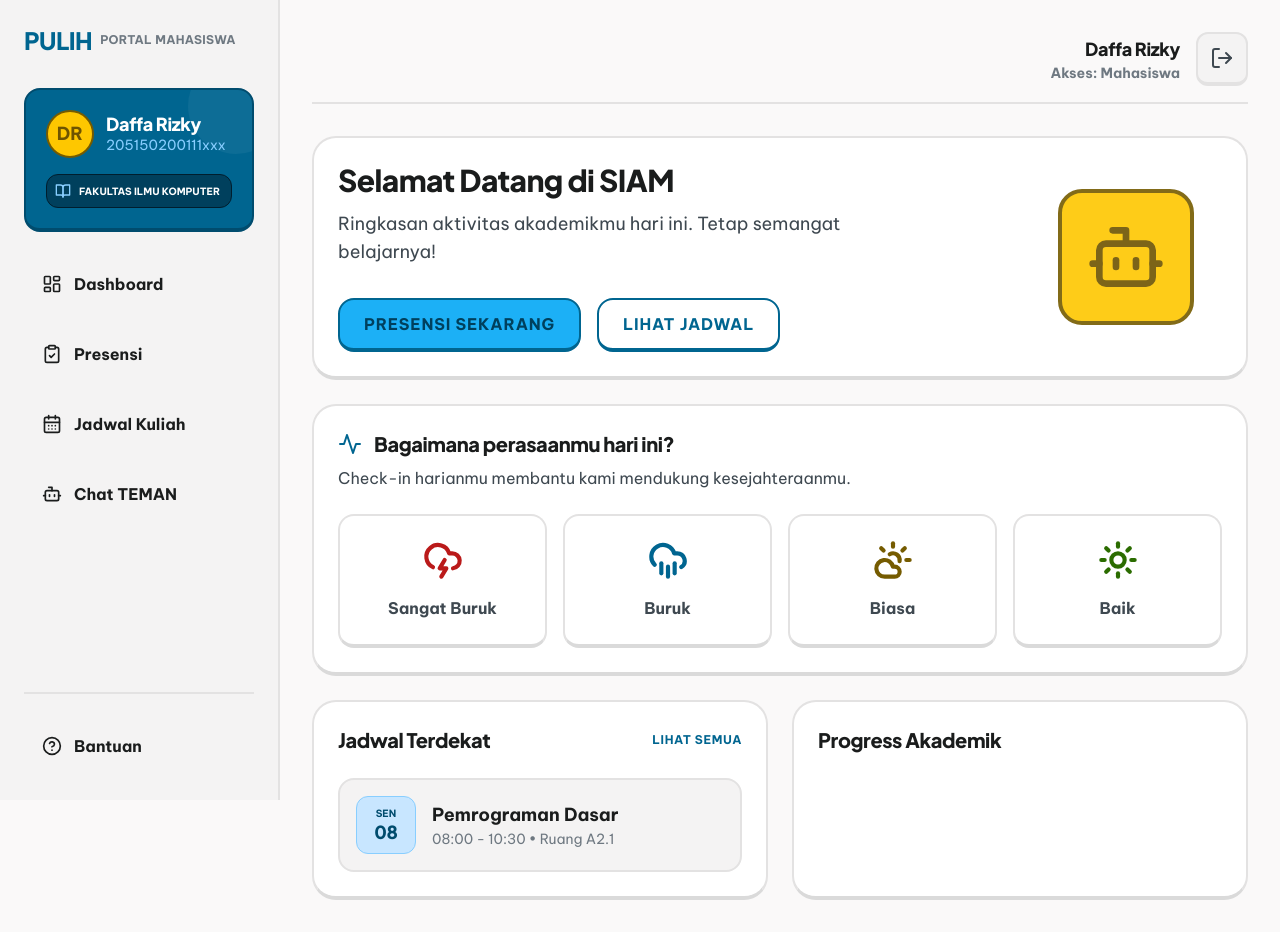
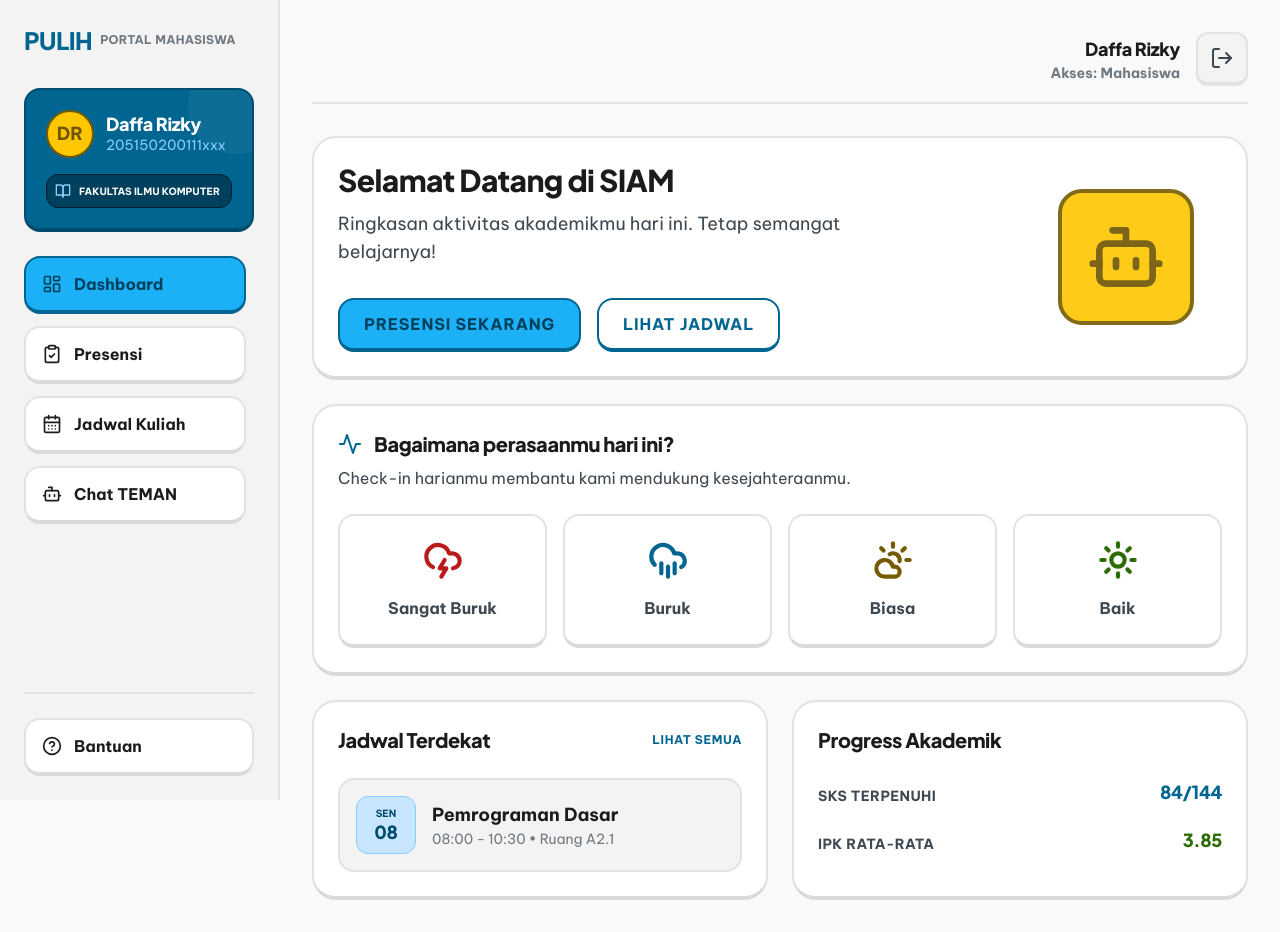
Before and after one commit to adityarajadn/pulih-tekra-2026, a Next.js app: page /mahasiswa in a window 1280 px wide. Built offline with nearby package versions, Linux system fonts and the light colour scheme.

Commit message:
fix: page mahasiswa side bar buttons

```diff
--- a/app/mahasiswa/page.tsx
+++ b/app/mahasiswa/page.tsx
@@ -215,6 +215,18 @@ function MahasiswaView({ onLogout }) {
                 <h3 className="text-xl font-heading text-[#1a1c1c] mb-6">Progress Akademik</h3>
                 <div className="space-y-5">
                   <div>
+                    <div className="flex justify-between items-end mb-2">
+                      <span className="text-sm font-bold text-[#3e4850] uppercase tracking-wide">SKS Terpenuhi</span>
+                      <span className="text-lg font-heading text-[#006590]">84/144</span>
+                    </div>
+                    <div className="progress-track"><div className="progress-fill-blue" style={{ width: '58%' }}></div></div>
+                  </div>
+                  <div>
+                    <div className="flex justify-between items-end mb-2">
+                      <span className="text-sm font-bold text-[#3e4850] uppercase tracking-wide">IPK Rata-Rata</span>
+                      <span className="text-lg font-heading text-[#2b6c00]">3.85</span>
+                    </div>
+                    <div className="progress-track"><div className="progress-fill-green" style={{ width: '96%' }}></div></div>
                   </div>
                 </div>
               </div>
--- a/components/GlobalStyles.tsx
+++ b/components/GlobalStyles.tsx
@@ -40,6 +40,9 @@ export default function GlobalStyles() {
     .btn-primary { background-color: var(--primary); color: var(--primary-text); border: 2px solid var(--primary-dark); border-bottom: 4px solid var(--primary-dark); border-radius: 1rem; font-weight: 700; text-transform: uppercase; font-family: 'Be Vietnam Pro', sans-serif; letter-spacing: 0.05em; transition: all 0.1s ease; cursor: pointer; display: inline-flex; align-items: center; justify-content: center; gap: 0.5rem; }
     .btn-outline { background-color: transparent; color: var(--primary-dark); border: 2px solid var(--primary-dark); border-bottom: 4px solid var(--primary-dark); border-radius: 1rem; font-weight: 700; text-transform: uppercase; font-family: 'Be Vietnam Pro', sans-serif; letter-spacing: 0.05em; transition: all 0.1s ease; cursor: pointer; display: inline-flex; align-items: center; justify-content: center; gap: 0.5rem; }
     .nav-item { display: flex; align-items: center; gap: 0.75rem; padding: 0.875rem 1rem; border-radius: 1rem; font-weight: 700; transition: all 0.1s ease; border: 2px solid transparent; border-bottom-width: 4px; width: 100%; text-align: left; }
+    .nav-item.active { background-color: var(--primary); color: var(--primary-text); border-color: var(--primary-dark); }
+    .nav-item:not(.active) { background-color: var(--surface-color); color: var(--text-main); border-color: var(--border-light); border-bottom-color: var(--border-dark); }
+    .nav-item:not(.active):active { transform: translateY(2px); border-bottom-width: 2px; }
     .input-tactile { border: 2px solid var(--border-light); border-bottom: 4px solid var(--border-dark); border-radius: 1rem; transition: all 0.1s ease; font-family: inherit; }
     .input-tactile:focus { outline: none; border-color: var(--primary); border-bottom-color: var(--primary-dark); }
   `}} />
```
